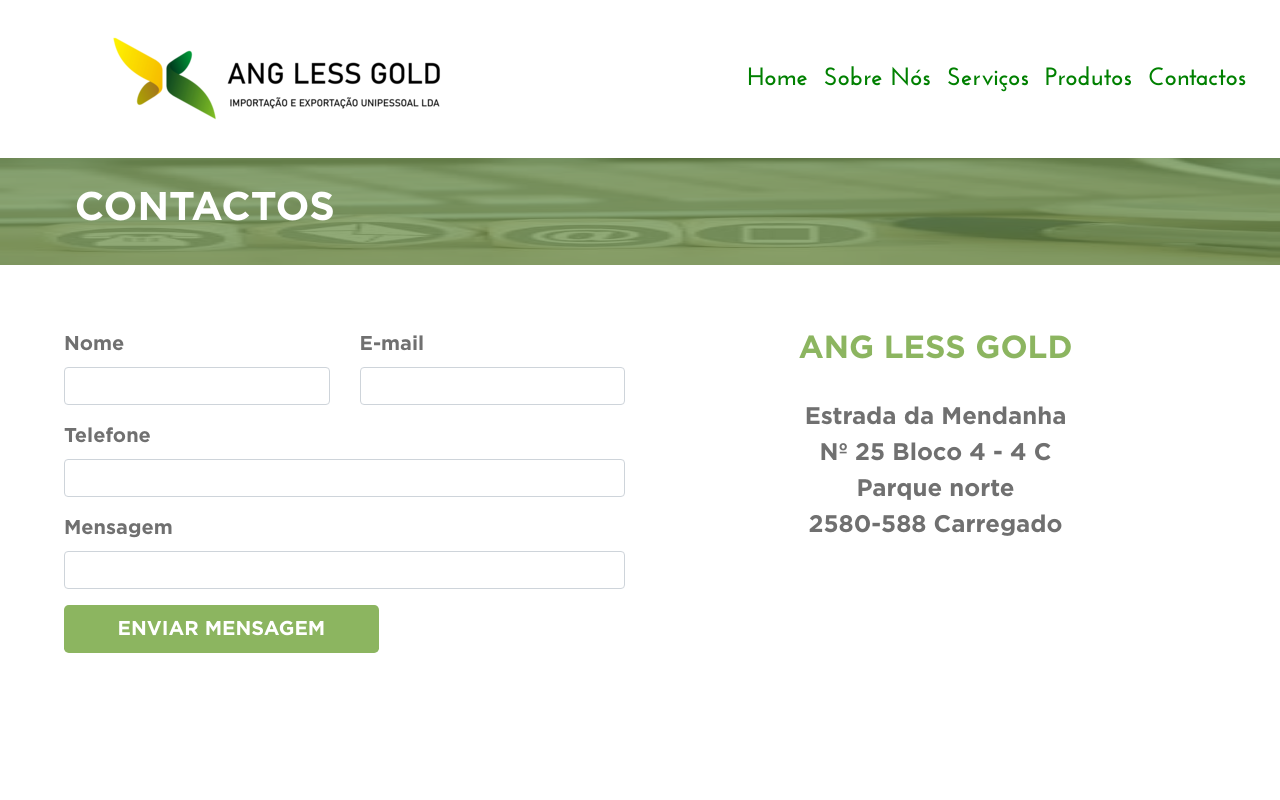
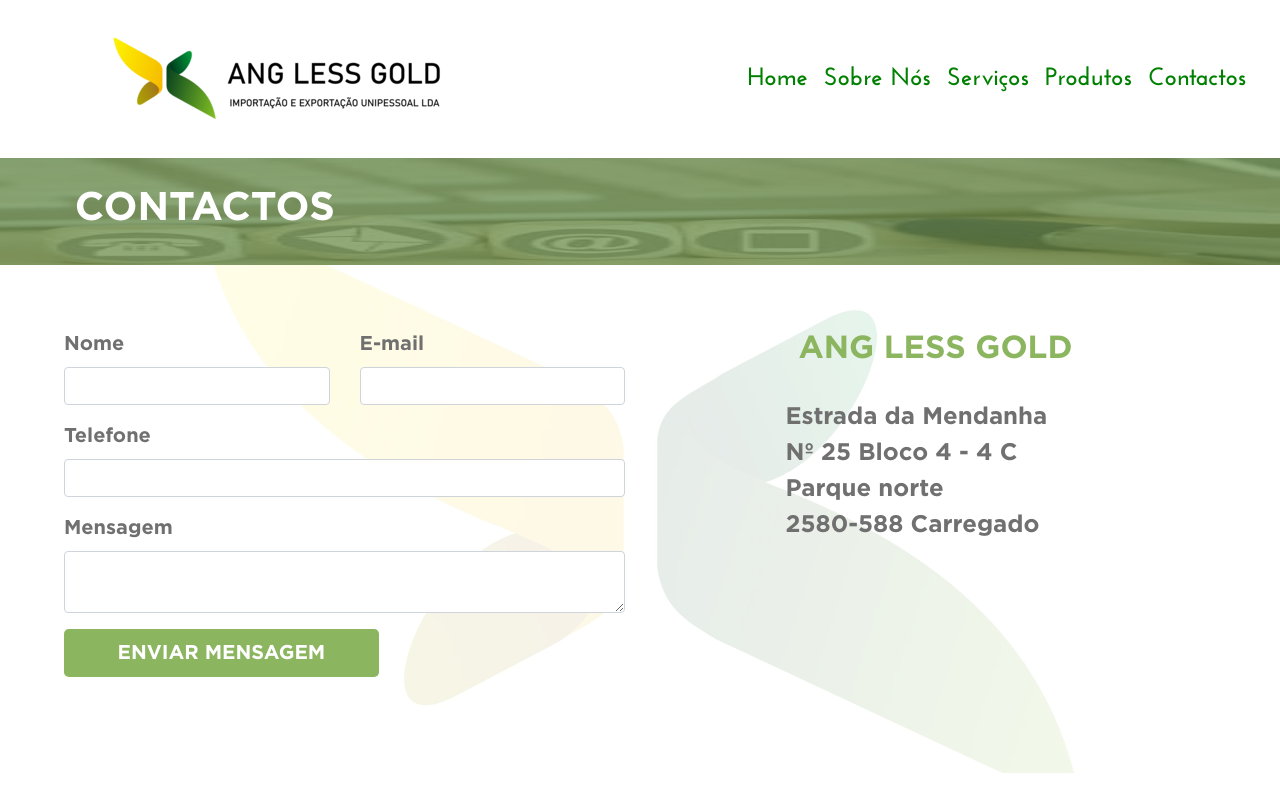
Before and after one commit to uByte2020/Ang-lessGold, a Vue app: page /Contacto in a window 1280 px wide. Shown: the top 800 px of the page. Built offline with nearby package versions, Linux system fonts and the light colour scheme.

Commit message:
Background em Formulario

```diff
--- a/src/views/Contacto.vue
+++ b/src/views/Contacto.vue
@@ -32,8 +32,7 @@
                   <div class="col-12">
                     <div class="form-group">
                       <label for="Mensagem">Mensagem</label>
-                      <input
-                        type="text-area"
+                      <textarea
                         name="Mensagem"
                         class="form-control"
                       />
@@ -56,7 +55,7 @@
                   <h2 class="AngLessTitulo">ANG LESS GOLD</h2>
                 </div>
                 <div class="col-12 Texto">
-                  <p>
+                  <p style="width:300px; margin: auto">
                     Estrada da Mendanha <br />Nº 25 Bloco 4 - 4 C <br />Parque
                     norte <br />2580-588 Carregado
                   </p>
@@ -158,10 +157,10 @@ export default {
     center center;
   -webkit-background: url("../assets/imgs/backgroundContacto .jpeg") no-repeat
     center center;
-  background-size: 100% 100%;
-  -moz-background-size: 100% 100%;
-  -ms-background-size: 100% 100%;
-  -webkit-background-size: 100% 100%;
+  background-size: 100% 130%;
+  -moz-background-size: 100% 130%;
+  -ms-background-size: 100% 130%;
+  -webkit-background-size: 100% 130%;
   z-index: -1;
   -moz-z-index: -1;
   -ms-z-index: -1;
@@ -194,6 +193,48 @@ label {
   -moz-padding: 5%;
   -ms-padding: 5%;
   -webkit-padding: 5%;
+  position: relative;
+  -moz-position: relative;
+  -ms-position: relative;
+  -webkit-position: relative;
+}
+#Formulario::before{
+  content: "";
+  -moz-content: "";
+  -ms-content: "";
+  -webkit-content: "";
+  position: absolute;
+  -moz-position: absolute;
+  -ms-position: absolute;
+  -webkit-position: absolute;
+  width: 100%;
+  -moz-width: 100%;
+  -ms-width: 100%;
+  -webkit-width: 100%;
+  height: 100%;
+  -moz-height: 100%;
+  -ms-height: 100%;
+  -webkit-height: 100%;
+  top: 0px;
+  -moz-top: 0px;
+  -ms-top: 0px;
+  -webkit-top: 0px;
+  left: 0px;
+  -moz-left: 0px;
+  -ms-left: 0px;
+  -webkit-left: 0px;
+  background: url('../assets/imgs/img4.jpg') no-repeat center center;
+  -moz-background: url('../assets/imgs/img4.jpg') no-repeat center center;
+  -ms-background: url('../assets/imgs/img4.jpg')no-repeat center center;
+  -webkit-background: url('../assets/imgs/img4.jpg') no-repeat center center;
+  background-size: 70% 120%;
+  -moz-background-size: 70% 120%;
+  -ms-background-size: 70% 120%;
+  -webkit-background-size: 70% 150%;
+  filter:opacity(0.1);
+  -moz-filter:opacity(0.1);
+  -ms-filter:opacity(0.1);
+  -webkit-filter:opacity(0.1);
 }
 .form-control {
   width: 100%;
@@ -256,6 +297,10 @@ label {
   -moz-font-family: "Gotham";
   -ms-font-family: "Gotham";
   -webkit-font-family: "Gotham";
+  text-align: left;
+  -moz-text-align: left;
+  -ms-text-align: left;
+  -webkit-text-align: left;
   color: #707070;
   -moz-color: #707070;
   -ms-color: #707070;
```
